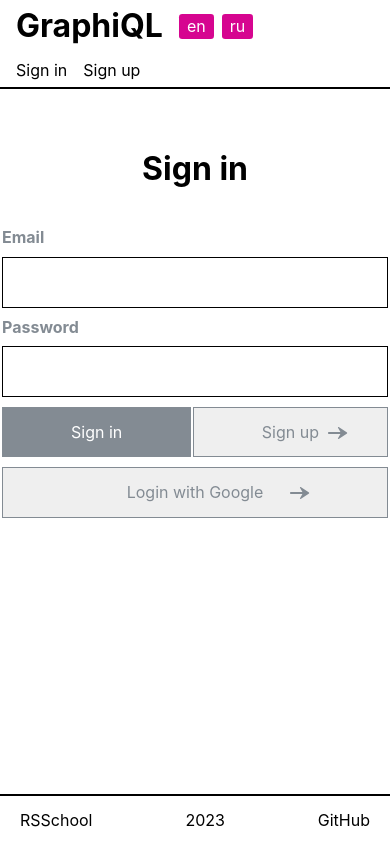
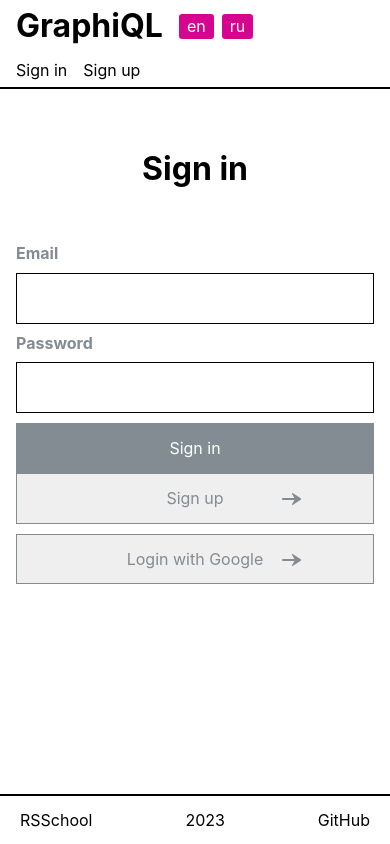
Before and after one commit to likurg42/graphiql, a React (Vite) app: page /signin in a window 390 px wide. Built offline with nearby package versions, Linux system fonts and the light colour scheme; no server answers; a web font is replaced by a local one.

Commit message:
feat: make login/signup forms responsive

```diff
--- a/src/components/Button.tsx
+++ b/src/components/Button.tsx
@@ -1,6 +1,7 @@
 import styled from 'styled-components';
 
 const StyledButton = styled.button<ButtonProps>`
+  width: 100%;
   color: ${({ primary }) => (primary ? '#ffffff' : '#838B93')};
   text-align: center;
   background-color: ${({ primary }) => (primary ? '#838B93' : 'ffffff')};
--- a/src/pages/SignInPage/SignInForm.tsx
+++ b/src/pages/SignInPage/SignInForm.tsx
@@ -10,7 +10,9 @@ import Button from '../../components/Button';
 const StyledForm = styled.form`
   display: flex;
   flex-direction: column;
-  width: 386px;
+  width: 100%;
+  padding: 1rem;
+  max-width: 500px;
   margin: 0 auto;
   margin-bottom: 60px;
   align-items: stretch;
@@ -98,8 +100,13 @@ const StyledForm = styled.form`
 
 const StyledWrapper = styled.div`
   display: flex;
+  flex-wrap: wrap;
   justify-content: space-between;
   margin-bottom: 10px;
+`;
+
+const LinkPrimary = styled(Link)`
+  width: 100%;
 `;
 
 interface LoginData {
@@ -157,9 +164,9 @@ export const SignInForm = () => {
         <Button primary type="submit">
           {t('Sign in')}
         </Button>
-        <Link to="/signup">
+        <LinkPrimary to="/signup">
           <Button primary={false}>{t('Sign up')}</Button>
-        </Link>
+        </LinkPrimary>
       </StyledWrapper>
       <Button type="button" onClick={signInWithGoogle}>
         {t('Login with Google')}
--- a/src/pages/SignUpPage/SignUpForm.tsx
+++ b/src/pages/SignUpPage/SignUpForm.tsx
@@ -10,7 +10,9 @@ import Button from '../../components/Button';
 const StyledForm = styled.form`
   display: flex;
   flex-direction: column;
-  width: 386px;
+  width: 100%;
+  padding: 1rem;
+  max-width: 500px;
   margin: 0 auto;
   margin-bottom: 60px;
   align-items: stretch;
@@ -99,6 +101,7 @@ const StyledForm = styled.form`
 
 const StyledWrapper = styled.div`
   display: flex;
+  flex-wrap: wrap;
   justify-content: space-between;
   margin-bottom: 10px;
 `;
@@ -110,6 +113,10 @@ interface FormData {
   repeat_password: string;
   terms: boolean;
 }
+
+const LinkPrimary = styled(Link)`
+  width: 100%;
+`;
 
 export const SignUpForm = () => {
   const { t } = useTranslation();
@@ -229,9 +236,9 @@ export const SignUpForm = () => {
         <Button type="submit" primary>
           {t('Sign up')}
         </Button>
-        <Link to="/signin">
+        <LinkPrimary to="/signin">
           <Button primary={false}>{t('Sign in')}</Button>
-        </Link>
+        </LinkPrimary>
       </StyledWrapper>
       <Button type="button" onClick={signInWithGoogle}>
         {t('Sign up with Google')}
```
